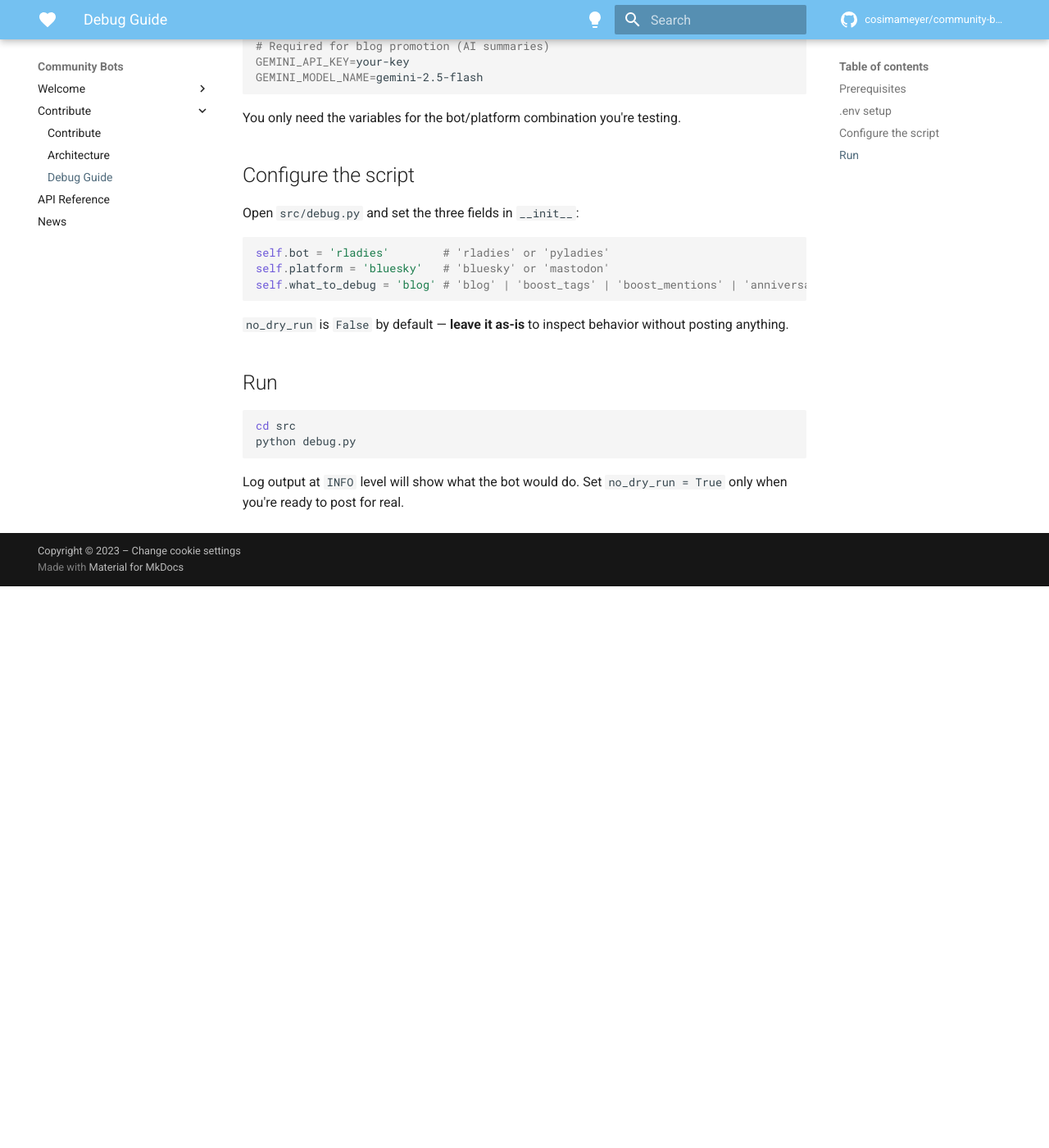
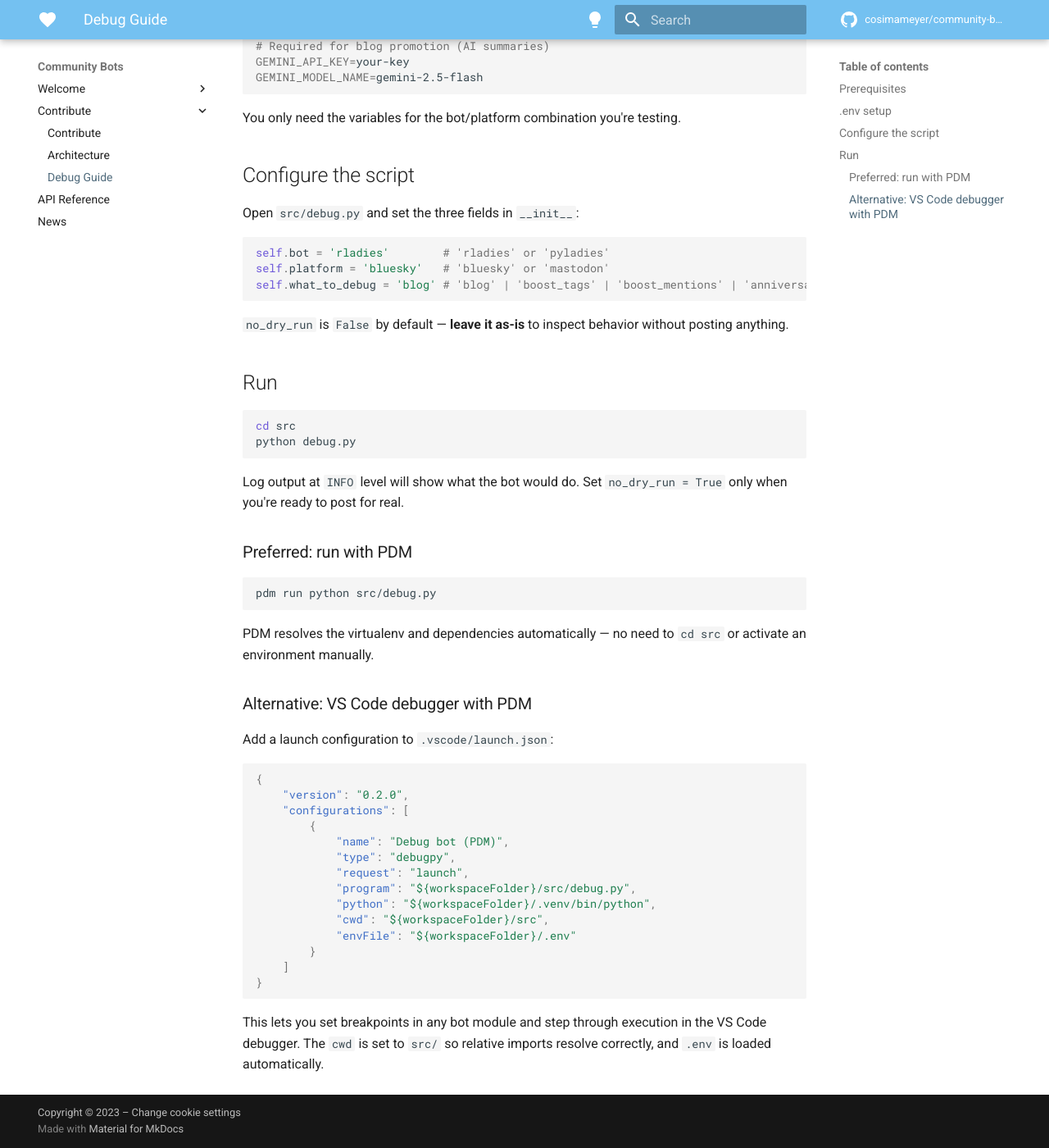
Before and after one commit to cosimameyer/community-bots, an MkDocs documentation site: the page built from docs/contribute/debug_guide.md, in a window 1280 px wide and 1400 px high, scrolled down 815 px. Shown: the whole window at 82% size. Built offline with MkDocs 1.6.1 and Material for MkDocs 9.7.7, drawn with Linux system fonts in a browser that asks for light colours; comment, search, counter and statistics services are not loaded; before the commit the page ends 1530 px from its top, so only the background shows below that.

````diff
--- a/docs/contribute/debug_guide.md
+++ b/docs/contribute/debug_guide.md
@@ -56,3 +56,34 @@ python debug.py
 ```
 
 Log output at `INFO` level will show what the bot would do. Set `no_dry_run = True` only when you're ready to post for real.
+
+### Preferred: run with PDM
+
+```bash
+pdm run python src/debug.py
+```
+
+PDM resolves the virtualenv and dependencies automatically — no need to `cd src` or activate an environment manually.
+
+### Alternative: VS Code debugger with PDM
+
+Add a launch configuration to `.vscode/launch.json`:
+
+```json
+{
+    "version": "0.2.0",
+    "configurations": [
+        {
+            "name": "Debug bot (PDM)",
+            "type": "debugpy",
+            "request": "launch",
+            "program": "${workspaceFolder}/src/debug.py",
+            "python": "${workspaceFolder}/.venv/bin/python",
+            "cwd": "${workspaceFolder}/src",
+            "envFile": "${workspaceFolder}/.env"
+        }
+    ]
+}
+```
+
+This lets you set breakpoints in any bot module and step through execution in the VS Code debugger. The `cwd` is set to `src/` so relative imports resolve correctly, and `.env` is loaded automatically.
````
Also changed, not shown: 1 other file.
